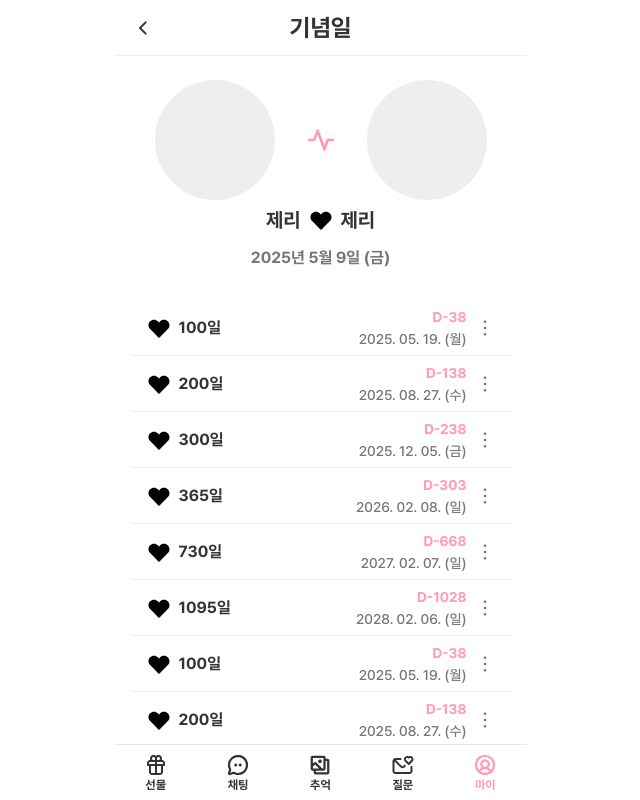
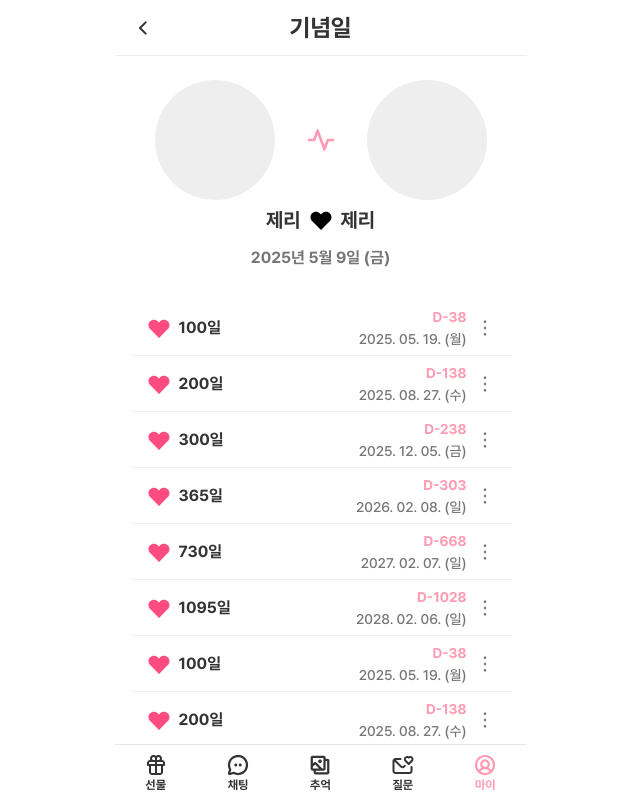
Before and after one commit to LoFin-official/LoFin-FE, a Next.js app: page /my-page/anniversary in a window 1280 px wide. Shown: the top 800 px of the page, without its empty margins (312-952 px from the left). Built offline with nearby package versions, Linux system fonts and the light colour scheme.

Commit message:
📝 Update : 공통 컴포넌트 - 기념일 아이템 : 아이콘 컬러 적용

```diff
--- a/src/components/shared/AnniversaryItem.tsx
+++ b/src/components/shared/AnniversaryItem.tsx
@@ -72,7 +72,7 @@ export default function AnniversaryItem({ label, dday, date, onClick, onDelete,
     >
       <div className='flex items-center space-x-2'>
         <div className='w-6 h-6 flex items-center justify-center'>
-          <HeartIcon />
+          <HeartIcon className='text-[#FF4C80]' />
         </div>
         <div className='text-[#333333] text-base font-bold leading-tight'>{label}</div>
       </div>
```
